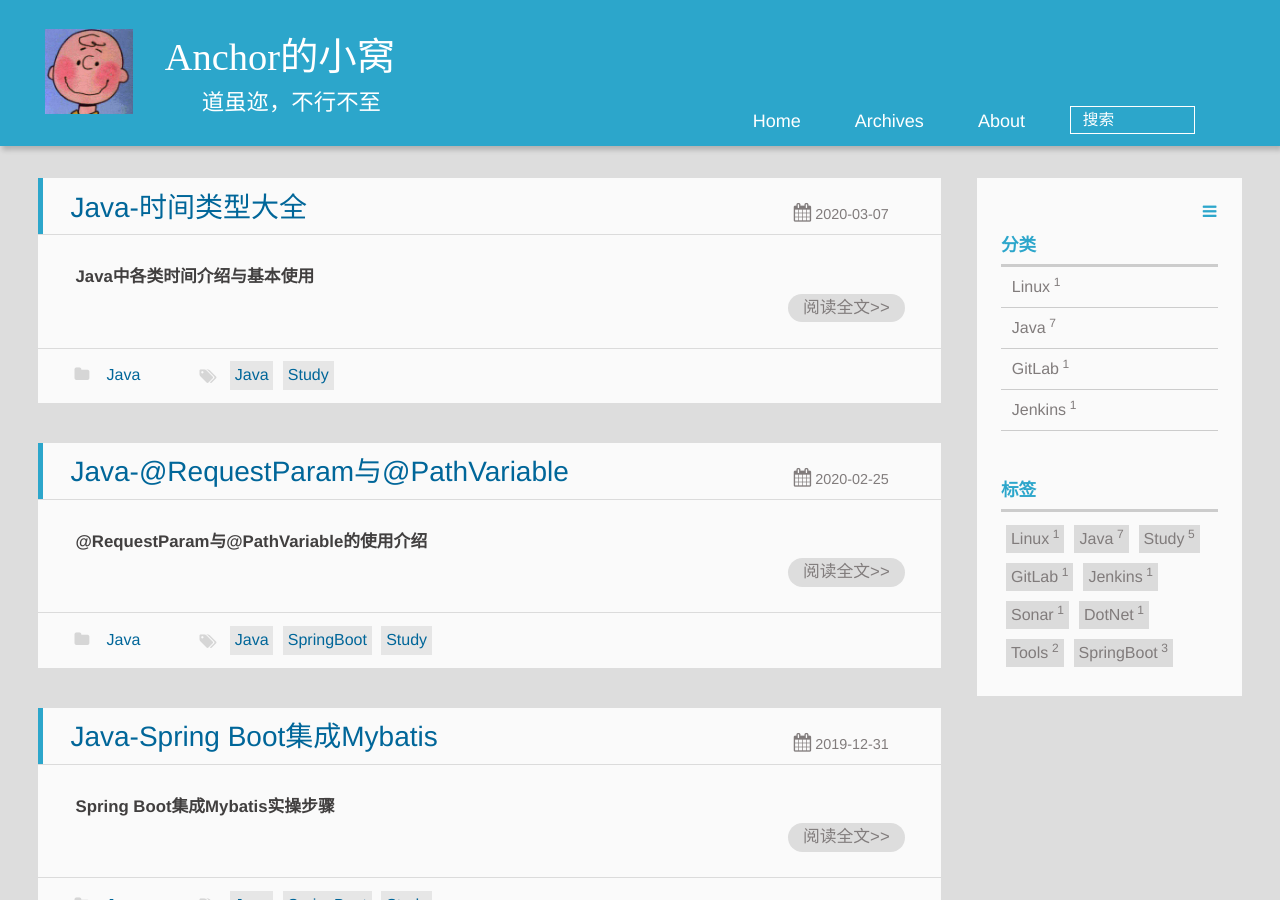
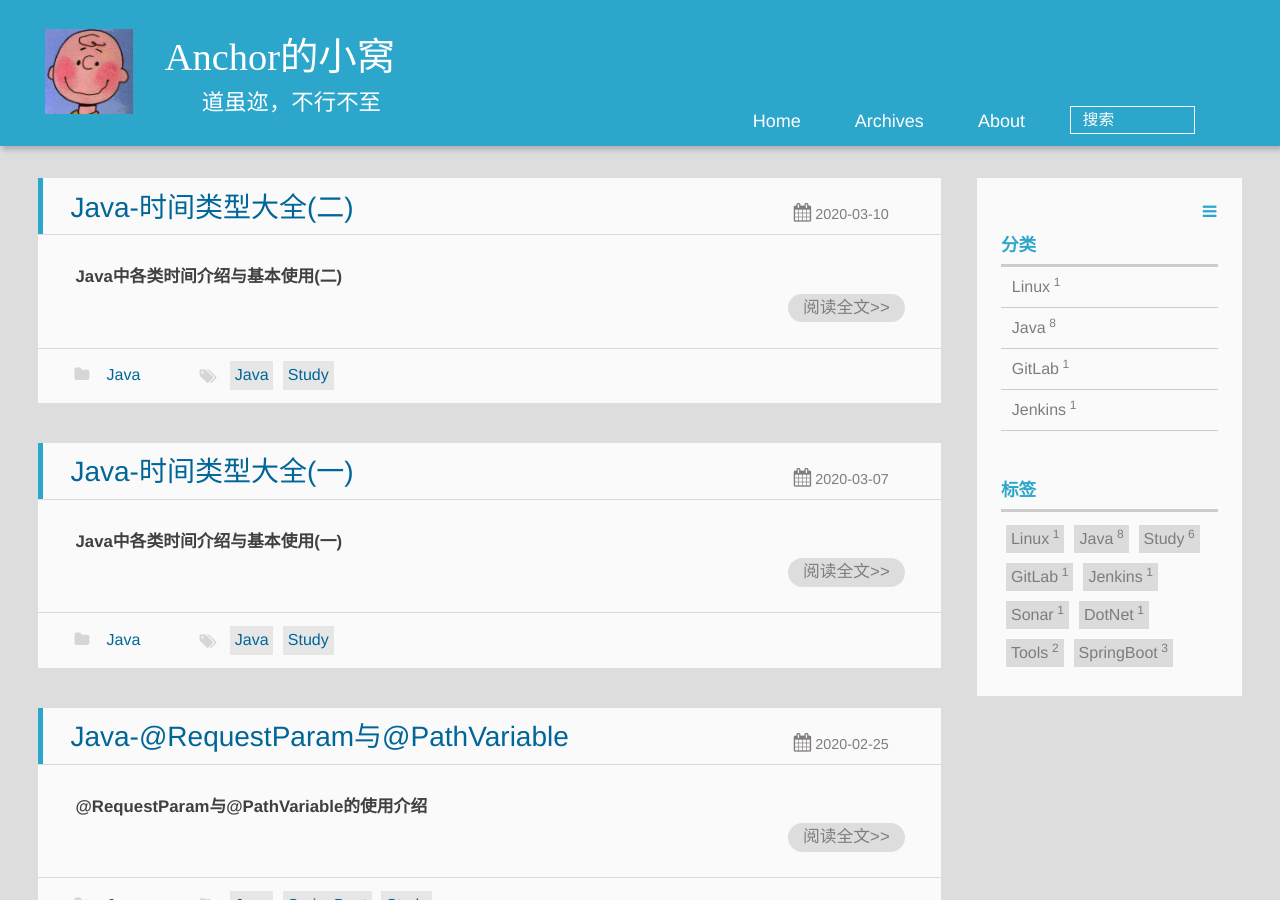
Before and after one commit to memorate/memorate.github.io, a Jekyll site: the page built from index.html, in a window 1280 px wide and 900 px high. Built offline with Jekyll 4.4.1, drawn with Linux system fonts in a browser that asks for light colours; the list of posts is cut into pages by our own code; some of the changed text lies outside the part shown.

Commit message:
增加20200307

````diff
--- a/_posts/2020-03-07-java-time-overview.md
+++ b/_posts/2020-03-07-java-time-overview1.md
@@ -1,13 +1,13 @@
 ---
 layout: post
-title: Java-时间类型大全
+title: Java-时间类型大全(一)
 tags:
 - Java
 - Study
 categories: Java
 description: 各Java时间类介绍
 ---
-**Java中各类时间介绍与基本使用**
+**Java中各类时间介绍与基本使用(一)**
 
 <!-- more -->
 ## 一、GMT
@@ -177,19 +177,3 @@ Date date = format.parse(stringDate);
 Date date = new Date();
 long timeStamp = date.getTime();
 ```
-## 九、Calendar
-#### 1.引用
-```text
-import java.util.Calendar;
-```
-#### 2.作用
-①Calendar是一个抽象类，它提供了一些方法用于转换特定的时刻和Calendar字段(如YEAR、MONTH、DAY_OF_MONTH等)。
-②Calendar类还提供了一些操作Calendar字段的方法，例如"getFirstDayOfWeek()"。该类始于JDK1.1（[原文](https://docs.oracle.com/javase/8/docs/api/java/util/Calendar.html)）。
-③简而言之，**Calendar是专门用来操作年月日时分秒的类**。
-#### 3.初始化
-Calendar中的两个构造方法均为protected，因此只能使用静态方法getInstance()来创建一个Calendar对象。
-```java
-
-```
-#### 4.转换
-## 十、LocalDateTime
--- /dev/null
+++ b/_posts/2020-03-10-java-time-overview2.md
@@ -0,0 +1,28 @@
+---
+layout: post
+title: Java-时间类型大全(二)
+tags:
+- Java
+- Study
+categories: Java
+description: 各Java时间类介绍
+---
+**Java中各类时间介绍与基本使用(二)**
+
+<!-- more -->
+## 九、Calendar
+#### 1.引用
+```text
+import java.util.Calendar;
+```
+#### 2.作用
+①Calendar是一个抽象类，它提供了一些方法用于转换特定的时刻和Calendar字段(如YEAR、MONTH、DAY_OF_MONTH等)。
+②Calendar类还提供了一些操作Calendar字段的方法，例如"getFirstDayOfWeek()"。该类始于JDK1.1（[原文](https://docs.oracle.com/javase/8/docs/api/java/util/Calendar.html)）。
+③简而言之，**Calendar是专门用来操作年月日时分秒的类**。
+#### 3.初始化
+Calendar中的两个构造方法均为protected，因此只能使用静态方法getInstance()来创建一个Calendar对象。
+```java
+
+```
+#### 4.转换
+## 十、LocalDateTime
````
Also changed, not shown: assets/img/20200225/p1.jpg, assets/img/20200225/p2.jpg, assets/img/20200225/p3.jpg, assets/img/20200225/p4.jpg, assets/img/20200225/p5.jpg (added).
